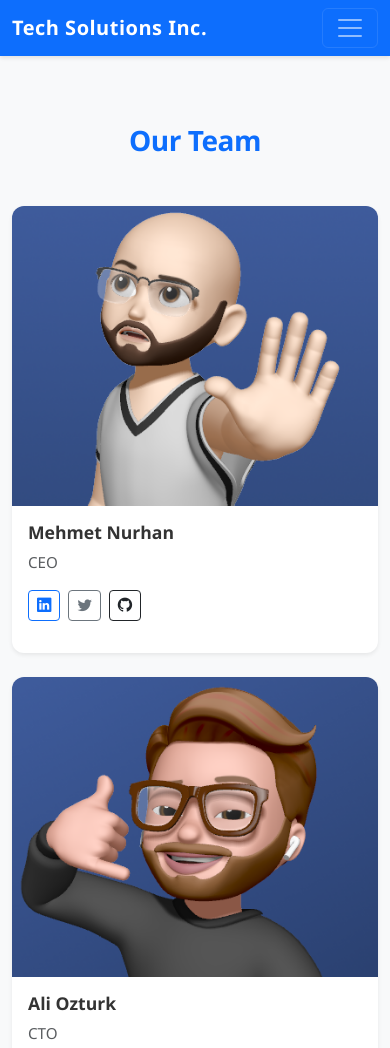
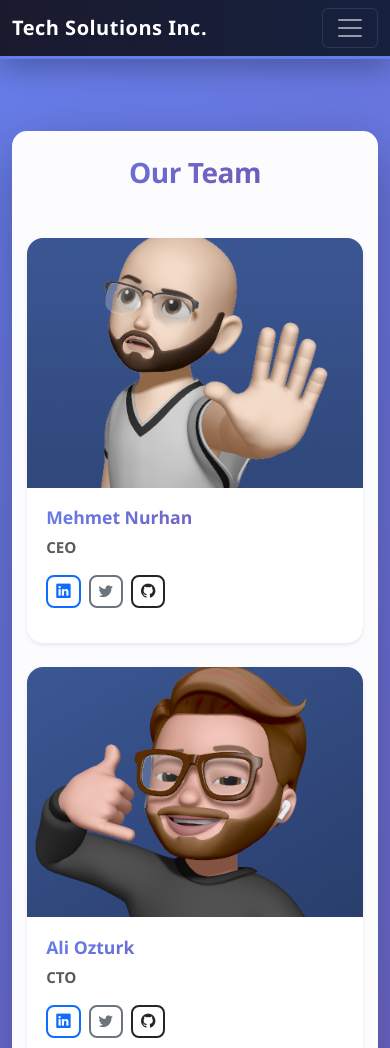
Before and after one commit to myy16/midterm, a plain HTML site: page index.html in a window 390 px wide. Shown: the top 1048 px of the page. Drawn offline with nearby package versions, Linux system fonts and the light colour scheme.

Commit message:
(refactor) style.css : change color and resize

```diff
--- a/style.css
+++ b/style.css
@@ -3,117 +3,190 @@
 /* Body & General Styles */
 body {
     font-family: 'Segoe UI', Tahoma, Geneva, Verdana, sans-serif;
-    background-color: #f8f9fa;
+    background: linear-gradient(135deg, #667eea 0%, #764ba2 100%);
+    min-height: 100vh;
+    color: #333;
 }
 
 /* Navbar Customization */
+.navbar {
+    background: linear-gradient(90deg, #1a1a2e 0%, #16213e 100%) !important;
+    box-shadow: 0 8px 32px rgba(0, 0, 0, 0.3);
+    backdrop-filter: blur(10px);
+    border-bottom: 3px solid #667eea;
+}
+
 .navbar-brand {
     font-size: 1.5rem;
     font-weight: 700;
     letter-spacing: 0.5px;
+    color: white !important;
+    text-shadow: 0 2px 4px rgba(0, 0, 0, 0.1);
 }
 
-.navbar {
-    box-shadow: 0 2px 4px rgba(0, 0, 0, 0.1);
+.navbar-brand:hover {
+    transform: scale(1.05);
+    transition: transform 0.3s ease;
 }
 
 /* Main Content */
 main {
     min-height: calc(100vh - 200px);
+    padding: 4rem 2rem;
 }
 
 /* Team Section */
 .team-section {
-    padding: 20px 0;
+    padding: 50px 40px;
+    background: rgba(255, 255, 255, 0.98);
+    border-radius: 20px;
+    box-shadow: 0 20px 60px rgba(0, 0, 0, 0.3);
+    backdrop-filter: blur(20px);
+    margin: 0 auto;
+    max-width: 1200px;
 }
 
 .team-section h2 {
-    font-size: 2.5rem;
-    margin-bottom: 2rem;
-    font-weight: 700;
+    font-size: 2.8rem;
+    margin-bottom: 2.5rem;
+    font-weight: 800;
     letter-spacing: -0.5px;
+    background: linear-gradient(135deg, #667eea 0%, #764ba2 100%);
+    -webkit-background-clip: text;
+    -webkit-text-fill-color: transparent;
+    background-clip: text;
 }
 
 /* Card Styles */
 .card {
     border: none;
-    border-radius: 12px;
-    transition: all 0.3s ease;
+    border-radius: 16px;
+    transition: all 0.4s cubic-bezier(0.25, 0.46, 0.45, 0.94);
     overflow: hidden;
+    background: linear-gradient(135deg, #f5f7fa 0%, #c3cfe2 100%);
+    box-shadow: 0 10px 30px rgba(102, 126, 234, 0.1);
+    position: relative;
+}
+
+.card::before {
+    content: '';
+    position: absolute;
+    top: 0;
+    left: -100%;
+    width: 100%;
+    height: 100%;
+    background: linear-gradient(90deg, transparent, rgba(255, 255, 255, 0.2), transparent);
+    transition: left 0.5s ease;
+    z-index: 1;
+}
+
+.card:hover::before {
+    left: 100%;
 }
 
 .card:hover {
-    transform: translateY(-8px);
-    box-shadow: 0 8px 16px rgba(0, 0, 0, 0.15) !important;
+    transform: translateY(-12px) scale(1.02);
+    box-shadow: 0 25px 50px rgba(102, 126, 234, 0.25) !important;
 }
 
 .card img {
     height: 300px;
     object-fit: cover;
-    transition: transform 0.3s ease;
+    transition: transform 0.4s ease;
+    filter: brightness(0.95);
 }
 
 .card:hover img {
-    transform: scale(1.05);
+    transform: scale(1.08) rotate(1deg);
+    filter: brightness(1.05);
 }
 
 .card-title {
-    font-weight: 700;
-    color: #333;
-    font-size: 1.25rem;
+    font-weight: 800;
+    background: linear-gradient(135deg, #667eea 0%, #764ba2 100%);
+    -webkit-background-clip: text;
+    -webkit-text-fill-color: transparent;
+    background-clip: text;
+    font-size: 1.35rem;
     margin-bottom: 0.5rem;
 }
 
 .card-text {
-    font-weight: 500;
+    font-weight: 600;
     font-size: 0.95rem;
+    color: #764ba2;
 }
 
 .card-body {
-    padding: 1.5rem;
+    padding: 1.8rem;
+    background: white;
 }
 
 /* Button Styles */
 .btn-outline-primary,
 .btn-outline-secondary,
 .btn-outline-dark {
-    transition: all 0.2s ease;
+    transition: all 0.3s ease;
     font-size: 0.9rem;
+    border-width: 2px;
+    border-radius: 8px;
 }
 
 .btn-outline-primary:hover {
-    background-color: #0d6efd;
-    border-color: #0d6efd;
+    background: linear-gradient(135deg, #667eea 0%, #764ba2 100%);
+    border-color: transparent;
     color: white;
+    transform: scale(1.15);
+    box-shadow: 0 8px 20px rgba(102, 126, 234, 0.4);
 }
 
 .btn-outline-secondary:hover {
-    background-color: #6c757d;
-    border-color: #6c757d;
+    background: linear-gradient(135deg, #667eea 0%, #764ba2 100%);
+    border-color: transparent;
     color: white;
+    transform: scale(1.15);
 }
 
 .btn-outline-dark:hover {
-    background-color: #212529;
-    border-color: #212529;
+    background: linear-gradient(135deg, #667eea 0%, #764ba2 100%);
+    border-color: transparent;
     color: white;
+    transform: scale(1.15);
 }
 
 /* Footer */
 footer {
-    border-top: 1px solid rgba(0, 0, 0, 0.1);
-    margin-top: auto;
+    background: linear-gradient(90deg, #667eea 0%, #764ba2 100%);
+    border-top: none;
+    margin-top: 4rem;
+    box-shadow: 0 -4px 15px rgba(0, 0, 0, 0.1);
 }
 
 footer p {
     font-size: 0.95rem;
     font-weight: 500;
+    color: white;
+    text-shadow: 0 2px 4px rgba(0, 0, 0, 0.2);
 }
 
 /* Responsive */
 @media (max-width: 768px) {
+    body {
+        background: linear-gradient(135deg, #667eea 0%, #764ba2 100%);
+    }
+
+    main {
+        padding: 2rem 1rem;
+    }
+
+    .team-section {
+        padding: 35px 25px;
+        margin: 0 auto;
+    }
+
     .team-section h2 {
         font-size: 2rem;
+        margin-bottom: 1.5rem;
     }
 
     .card {
@@ -126,17 +199,30 @@ footer p {
 }
 
 @media (max-width: 576px) {
+    main {
+        padding: 1.5rem 1rem;
+    }
+
+    .team-section {
+        padding: 25px 15px;
+        border-radius: 15px;
+    }
+
     .team-section h2 {
         font-size: 1.75rem;
         margin-bottom: 1.5rem;
     }
 
     .card-body {
-        padding: 1rem;
+        padding: 1.2rem;
     }
 
     .card-title {
         font-size: 1.1rem;
+    }
+
+    .card img {
+        height: 250px;
     }
 }
 
@@ -144,7 +230,7 @@ footer p {
 @keyframes fadeInUp {
     from {
         opacity: 0;
-        transform: translateY(20px);
+        transform: translateY(30px);
     }
     to {
         opacity: 1;
@@ -152,8 +238,21 @@ footer p {
     }
 }
 
+@keyframes float {
+    0%, 100% {
+        transform: translateY(0px);
+    }
+    50% {
+        transform: translateY(-5px);
+    }
+}
+
 .card {
     animation: fadeInUp 0.6s ease-out;
+}
+
+.card:hover {
+    animation: float 3s ease-in-out infinite;
 }
 
 .card:nth-child(1) { animation-delay: 0.1s; }
@@ -162,3 +261,21 @@ footer p {
 .card:nth-child(4) { animation-delay: 0.4s; }
 .card:nth-child(5) { animation-delay: 0.5s; }
 .card:nth-child(6) { animation-delay: 0.6s; }
+
+/* Scrollbar Styling */
+::-webkit-scrollbar {
+    width: 10px;
+}
+
+::-webkit-scrollbar-track {
+    background: rgba(0, 0, 0, 0.1);
+}
+
+::-webkit-scrollbar-thumb {
+    background: linear-gradient(135deg, #667eea 0%, #764ba2 100%);
+    border-radius: 10px;
+}
+
+::-webkit-scrollbar-thumb:hover {
+    background: linear-gradient(135deg, #764ba2 0%, #667eea 100%);
+}
```
